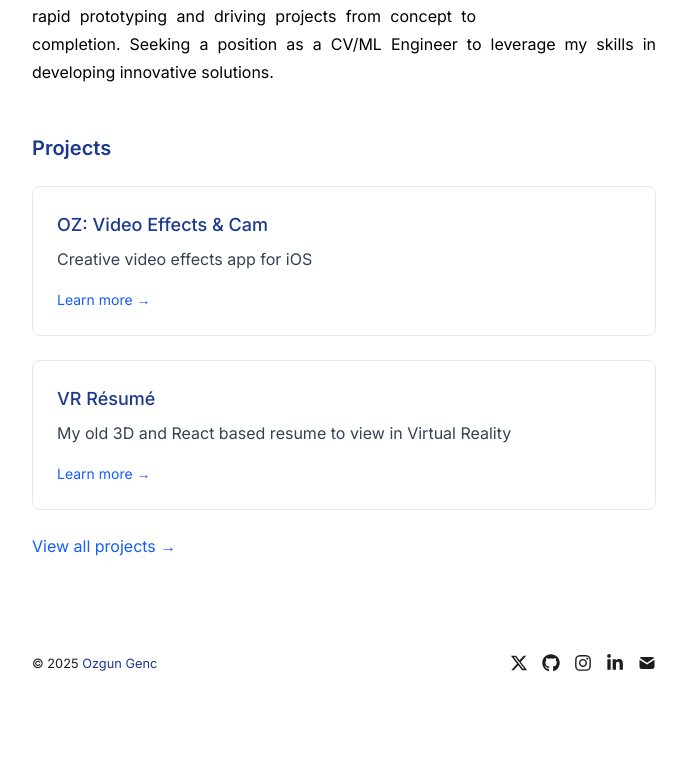
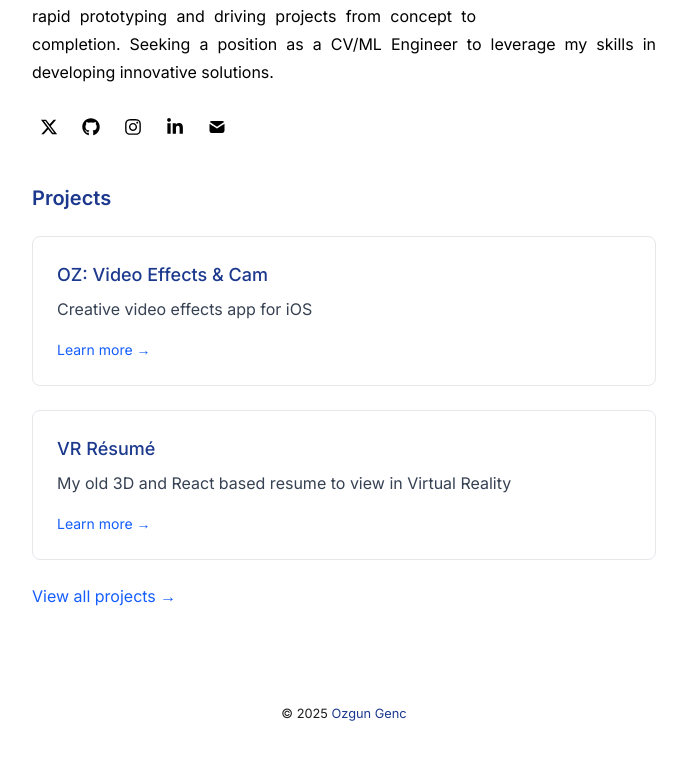
Before and after one commit to ozgung/homepage-2, a Next.js app: page / in a window 1280 px wide. Shown: the part 342-1102 px from the top of the page, without its empty margins (296-983 px from the left). Before the commit the page ends 1063 px from the top, so only its background shows below. Built offline with nearby package versions, Linux system fonts and the light colour scheme.

Commit message:
Update homepage layout: move social links under bio and align left, clean up navigation and footer

```diff
--- a/app/components/footer.tsx
+++ b/app/components/footer.tsx
@@ -1,40 +1,13 @@
 "use client";
 
 import React from "react";
-import {
-  FaXTwitter,
-  FaGithub,
-  FaInstagram,
-  FaLinkedinIn,
-} from "react-icons/fa6";
-import { TbMailFilled } from "react-icons/tb";
 import { metaData, socialLinks } from "app/lib/config";
 
 const YEAR = new Date().getFullYear();
 
-function SocialLink({ href, icon: Icon }) {
-  return (
-    <a href={href} target="_blank" rel="noopener noreferrer">
-      <Icon />
-    </a>
-  );
-}
-
-function SocialLinks() {
-  return (
-    <div className="flex text-lg gap-3.5 float-right transition-opacity duration-300 hover:opacity-90">
-      <SocialLink href={socialLinks.twitter} icon={FaXTwitter} />
-      <SocialLink href={socialLinks.github} icon={FaGithub} />
-      <SocialLink href={socialLinks.instagram} icon={FaInstagram} />
-      <SocialLink href={socialLinks.linkedin} icon={FaLinkedinIn} />
-      <SocialLink href={socialLinks.email} icon={TbMailFilled} />
-    </div>
-  );
-}
-
 export default function Footer() {
   return (
-    <small className="block lg:mt-24 mt-16 text-[#1C1C1C] dark:text-[#D4D4D4]">
+    <small className="block lg:mt-24 mt-16 text-[#1C1C1C] dark:text-[#D4D4D4] text-center">
       <time>© {YEAR}</time>{" "}
       <a
         className="no-underline text-blue-900 dark:text-blue-200"
@@ -52,7 +25,6 @@ export default function Footer() {
           }
         }
       `}</style>
-      <SocialLinks />
     </small>
   );
 }
--- a/app/components/nav.tsx
+++ b/app/components/nav.tsx
@@ -4,7 +4,6 @@ import { metaData } from "../lib/config";
 
 const navItems = {
   "/blog": { name: "Blog" },
-  "/projects": { name: "Projects" },
   "/photos": { name: "Photos" },
 };
 
--- a/app/page.tsx
+++ b/app/page.tsx
@@ -2,6 +2,26 @@ import Image from "next/image";
 import Link from "next/link";
 import { socialLinks } from "./lib/config";
 import { projects } from "./projects/project-data";
+import {
+  FaXTwitter,
+  FaGithub,
+  FaInstagram,
+  FaLinkedinIn,
+} from "react-icons/fa6";
+import { TbMailFilled } from "react-icons/tb";
+
+function SocialLink({ href, icon: Icon }) {
+  return (
+    <a
+      href={href}
+      target="_blank"
+      rel="noopener noreferrer"
+      className="text-lg hover:opacity-80 transition-opacity duration-200 mx-2"
+    >
+      <Icon />
+    </a>
+  );
+}
 
 export default function Page() {
   return (
@@ -17,12 +37,24 @@ export default function Page() {
           priority
         />
       </a>
+
       <h1 className="mb-8 text-2xl font-medium text-blue-900 dark:text-blue-200">Visual AI Engineer</h1>
       <div className="prose prose-neutral dark:prose-invert" style={{ textAlign: "justify" }}>
         <p>
           Experienced Software Engineer with a strong background in Image Processing. Proven expertise in 3D Computer Vision, Computer Graphics and Neural Graphics. Skilled in rapid prototyping and driving projects from concept to completion. Seeking a position as a CV/ML Engineer to leverage my skills in developing innovative solutions.
         </p>
       </div>
+
+      {/* Social Links Section - Under Bio */}
+      <section className="flex justify-start mb-8 mt-8">
+        <div className="flex items-center gap-2">
+          <SocialLink href={socialLinks.twitter} icon={FaXTwitter} />
+          <SocialLink href={socialLinks.github} icon={FaGithub} />
+          <SocialLink href={socialLinks.instagram} icon={FaInstagram} />
+          <SocialLink href={socialLinks.linkedin} icon={FaLinkedinIn} />
+          <SocialLink href={socialLinks.email} icon={TbMailFilled} />
+        </div>
+      </section>
 
       {/* Projects Section */}
       <section className="mt-12">
```
